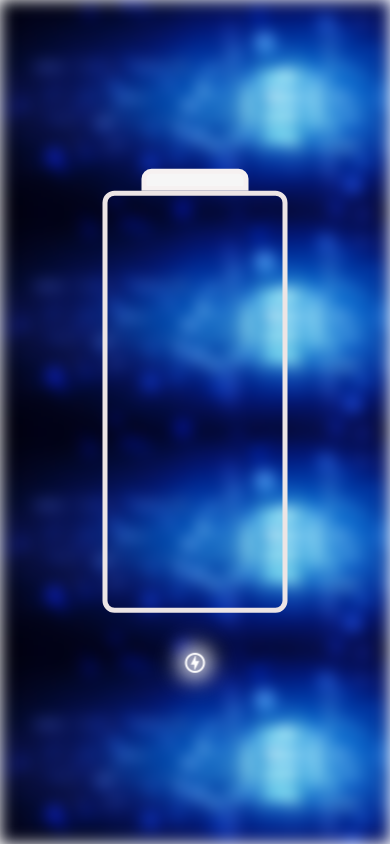
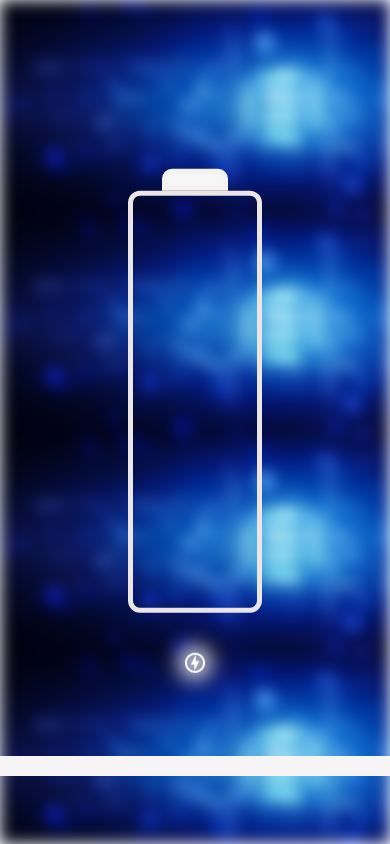
Before and after one commit to Divakar-Rajput/Battery, a plain HTML site: page index.html in a window 390 px wide. Drawn offline with nearby package versions, Linux system fonts and the light colour scheme.

Commit message:
Update style.css

```diff
--- a/style.css
+++ b/style.css
@@ -18,9 +18,9 @@ body{
     top: 50%;
     left: 50%;
     transform: translate(-50%, -50%);
-    width: 10%;
+    width: 30%;
     height: 60%;
-    background:transparent;
+    background: transparent;
     display: flex;
     flex-direction: column;
     align-items: center;
@@ -28,7 +28,7 @@ body{
 }
 .container .batteryTop{
     position: relative;
-    width: 50%;
+    width: 15%;
     height: 3%;
     background: #f6f6f6;
     border-radius: 10px 10px 0px 0px;
@@ -36,7 +36,7 @@ body{
 }
 .container .batteryShape{
     position: relative;
-    width: 90%;
+    width: 33%;
     height: 100%;
     border: 5px solid #ece5e5;
     border-radius: 12px;
@@ -101,6 +101,18 @@ body{
 .container p{
     color: #fff;
     font-size: 19px;
+    text-align: center;
+}
+.warning{
+    width: 100%;
+    text-align: center;
+    position: absolute;
+    bottom:5%;
+    padding: 10px;
+    left: 50%;
+    font-weight: bold;
+    background: rgb(246, 244, 244);
+    transform: translate(-50%, -50%);
 }
 .material-symbols-outlined {
   font-variation-settings:
@@ -133,26 +145,56 @@ body{
 }
 @media (max-width:1100px){
     .container{
-       width: 25%;
+        width: 40%;
+     }
+    .container .batteryTop{
+        width: 20%;
+    }
+    .container .batteryShape{
+        width: 50%;
     }
 }
 @media (max-width:900px){
     .container{
-       width: 30%;
+        width: 45%;
+     }
+    .container .batteryTop{
+        width: 20%;
+    }
+    .container .batteryShape{
+        width: 50%;
     }
 }
 @media (max-width:700px){
     .container{
-       width: 36%;
+        width: 60%;
+     }
+    .container .batteryTop{
+        width: 18%;
+    }
+    .container .batteryShape{
+        width: 40%;
     }
 }
 @media (max-width:500px){
     .container{
-       width: 50%;
+        width: 80%;
+     }
+    .container .batteryTop{
+        width: 18%;
+    }
+    .container .batteryShape{
+        width: 40%;
     }
 }
 @media (max-width:350px){
     .container{
-       width: 60%;
+        width: 100%;
+     }
+    .container .batteryTop{
+        width: 22%;
+    }
+    .container .batteryShape{
+        width: 50%;
     }
 }
```
